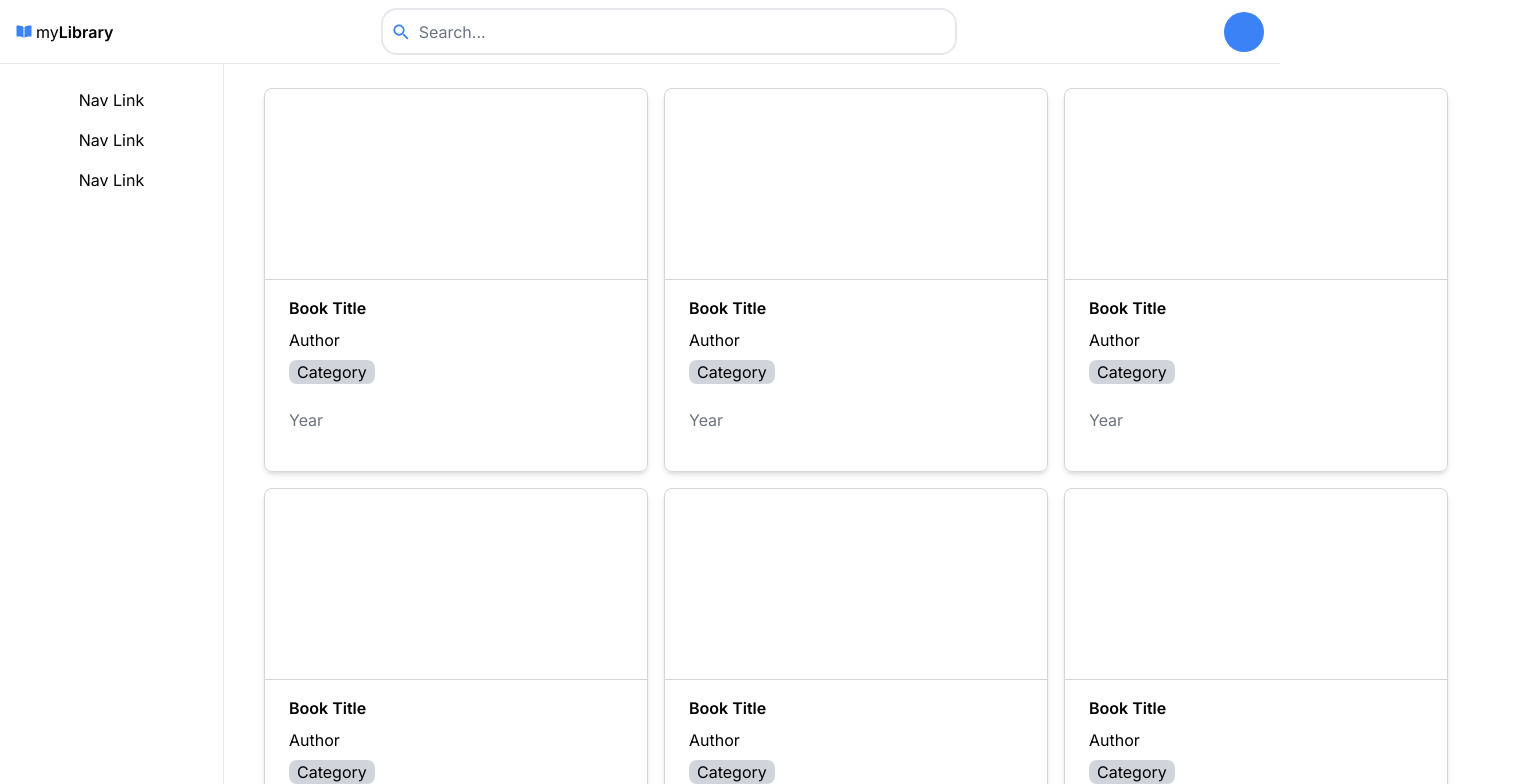
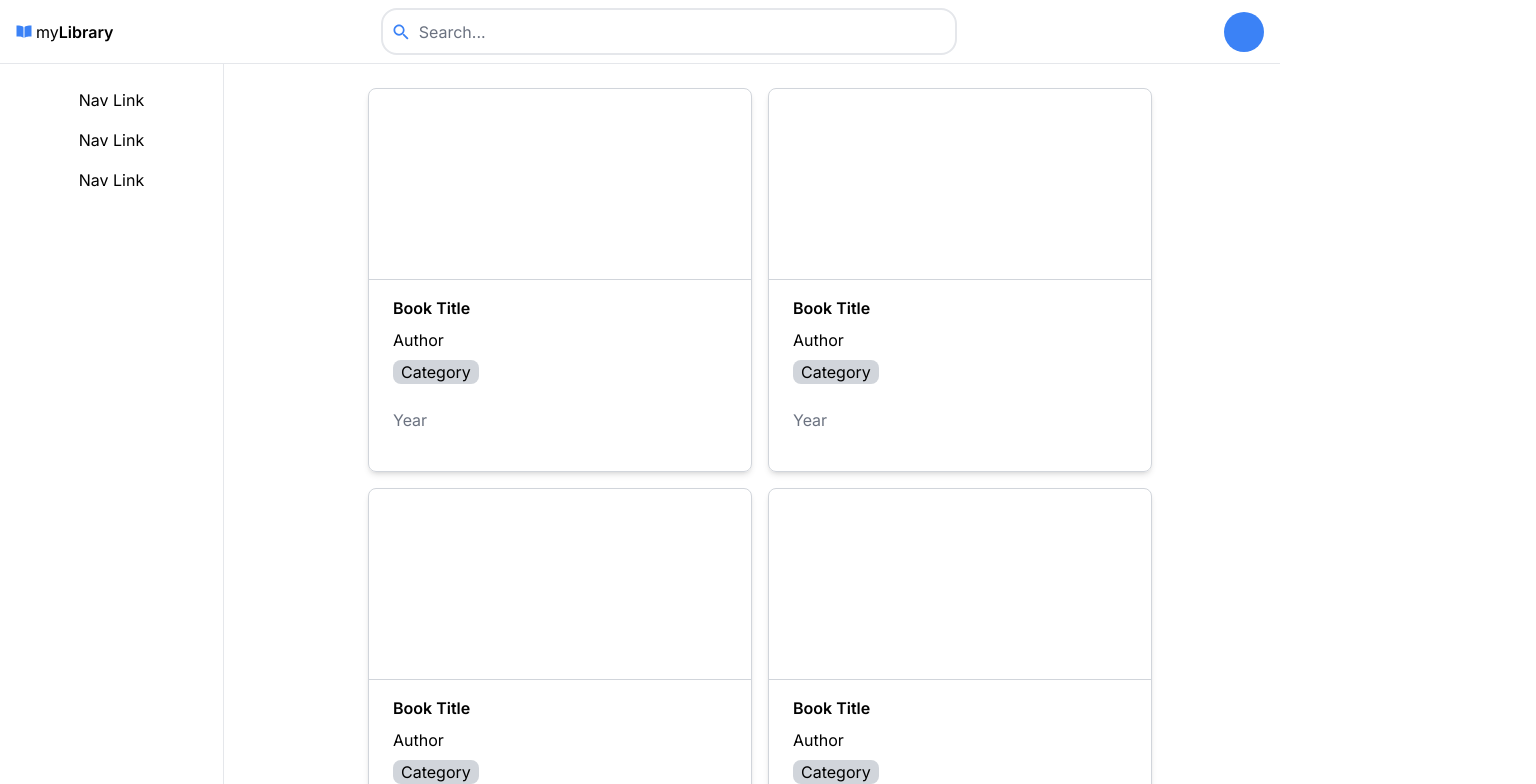
Before and after one commit to yhajiali/mylibrary, a Next.js app: page / in a window 1280 px wide. Shown: the top 784 px of the page, 1536 px wide, since content can reach past the window. Built offline with nearby package versions, Linux system fonts and the light colour scheme.

Commit message:
improve responsiveness of book cards

```diff
--- a/app/layout.tsx
+++ b/app/layout.tsx
@@ -21,7 +21,7 @@ export default function RootLayout({
       <body className={inter.className}>
         <MainNav />
         <SideNav />
-        <main className="h-screen">{children}</main>
+        <main className="h-screen w-full lg:pl-60">{children}</main>
       </body>
     </html>
   );
--- a/app/page.tsx
+++ b/app/page.tsx
@@ -2,7 +2,7 @@ import BookCard from "./components/ui/BookCard";
 
 export default function Home() {
   return (
-    <section className="ml-64 my-4 w-full flex flex-wrap overflow-hidden">
+    <section className="my-4 w-full flex justify-center flex-wrap overflow-hidden">
       <BookCard />
       <BookCard />
       <BookCard />
```
